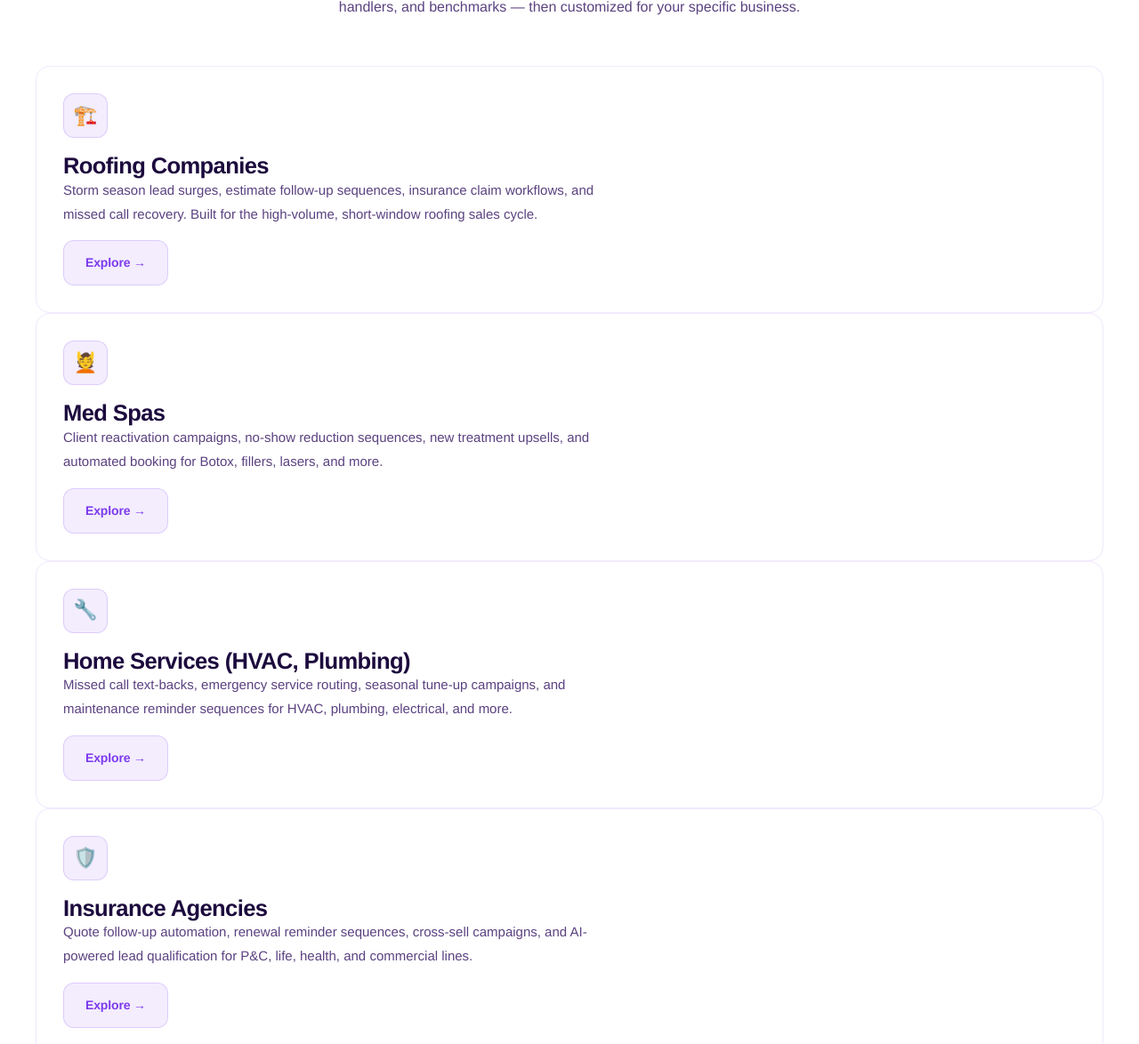
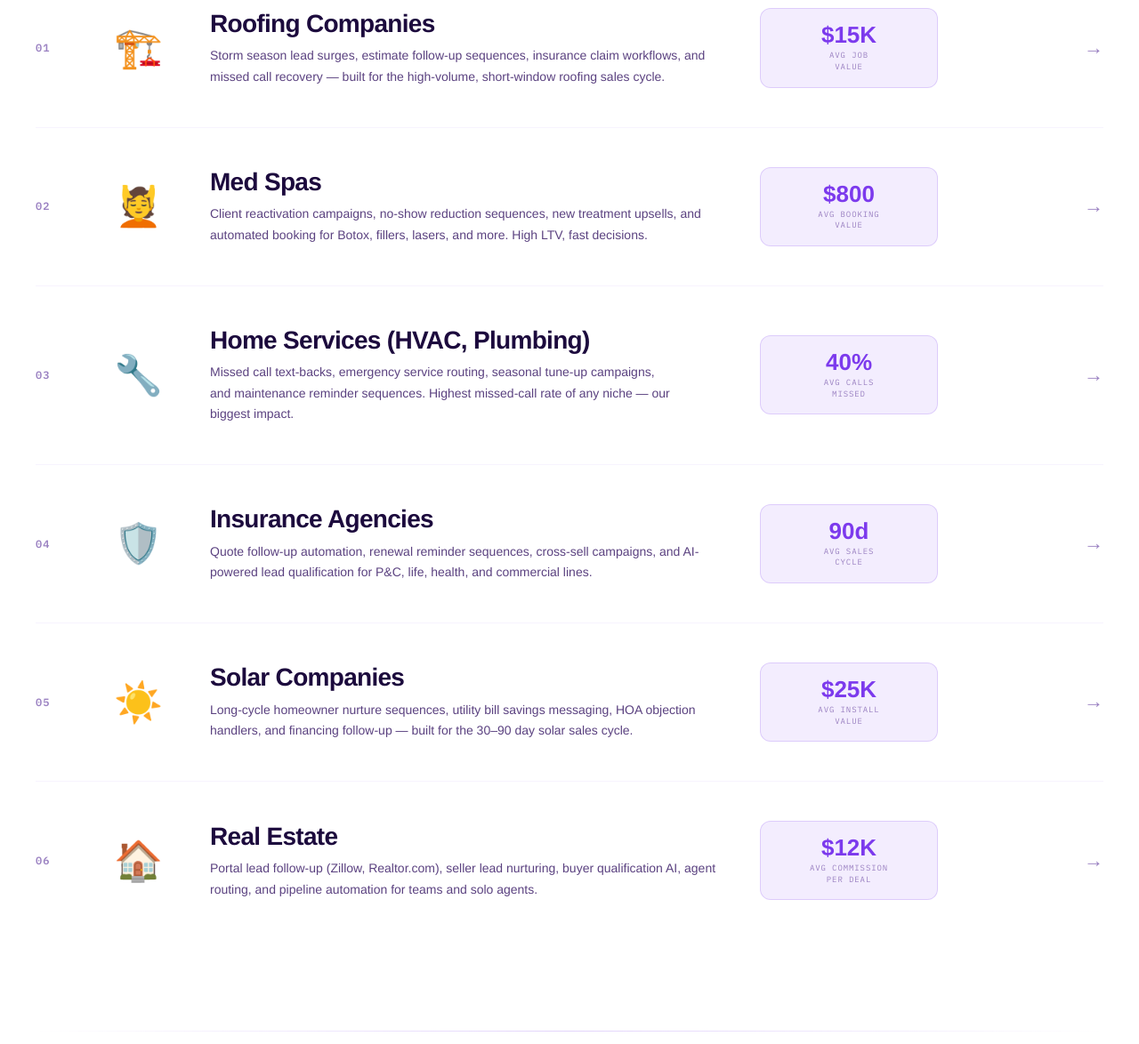
Before and after one commit to anshpatel102104-ai/novaops-ai-website, a plain HTML site: page industries.html in a window 1280 px wide. Shown: the part 1147-2321 px from the top of the page at 89% size. Drawn offline with Linux system fonts and the light colour scheme; a web font is replaced by a local one.

Commit message:
Update industries.html

```diff
--- a/industries.html
+++ b/industries.html
@@ -1,5 +1,5 @@
 <!DOCTYPE html>
-<html lang="en">
+<html lang="en" data-theme="industries">
 <head>
   <meta charset="UTF-8">
   <meta name="viewport" content="width=device-width, initial-scale=1.0">
@@ -14,6 +14,113 @@
   <link href="https://fonts.googleapis.com/css2?family=IBM+Plex+Mono:wght@400;500;600&display=swap" rel="stylesheet">
   <link href="https://api.fontshare.com/v2/css?f[]=cabinet-grotesk@400,500,600,700,800,900&f[]=satoshi@400,500,700&display=swap" rel="stylesheet">
   <link rel="stylesheet" href="style.css">
+  <style>
+    /* ── Industries: large horizontal showcase rows ── */
+    .industry-showcase { display: flex; flex-direction: column; }
+
+    .industry-showcase-row {
+      display: grid;
+      grid-template-columns: 52px 72px 1fr 200px 150px;
+      gap: 36px;
+      align-items: center;
+      padding: 44px 0;
+      border-bottom: 1px solid var(--border-3);
+      text-decoration: none;
+      transition: background var(--t), border-color var(--t);
+    }
+    .industry-showcase-row:last-child { border-bottom: none; }
+    .industry-showcase-row:hover { border-color: var(--border-2); }
+    .industry-showcase-row:hover .industry-showcase-emoji { transform: scale(1.12); }
+    .industry-showcase-row:hover .industry-showcase-arrow { color: var(--teal); transform: translateX(4px); }
+
+    .industry-showcase-num {
+      font-family: var(--f-mono);
+      font-size: 12px;
+      font-weight: 600;
+      color: var(--text-3);
+      letter-spacing: 0.08em;
+    }
+
+    .industry-showcase-emoji {
+      font-size: 44px;
+      line-height: 1;
+      transition: transform var(--t);
+    }
+
+    .industry-showcase-content {}
+    .industry-showcase-content h3 {
+      font-size: clamp(20px, 2.6vw, 28px);
+      font-weight: 700;
+      color: var(--text);
+      margin-bottom: 8px;
+      line-height: 1.2;
+    }
+    .industry-showcase-content p {
+      font-size: 14px;
+      color: var(--text-2);
+      line-height: 1.68;
+      max-width: none;
+    }
+
+    .industry-showcase-stat {
+      background: var(--teal-dim);
+      border: 1px solid var(--border);
+      border-radius: var(--r-md);
+      padding: 16px;
+      text-align: center;
+      flex-shrink: 0;
+    }
+    .industry-showcase-stat-num {
+      font-family: var(--f-display);
+      font-size: 26px;
+      font-weight: 800;
+      color: var(--teal);
+      line-height: 1;
+      margin-bottom: 4px;
+    }
+    .industry-showcase-stat-label {
+      font-family: var(--f-mono);
+      font-size: 9px;
+      text-transform: uppercase;
+      letter-spacing: 0.10em;
+      color: var(--text-3);
+      line-height: 1.4;
+    }
+
+    .industry-showcase-arrow {
+      font-size: 22px;
+      color: var(--text-3);
+      transition: color var(--t), transform var(--t);
+      text-align: right;
+    }
+
+    @media (max-width: 1000px) {
+      .industry-showcase-row {
+        grid-template-columns: 48px 1fr auto;
+        gap: 20px;
+      }
+      .industry-showcase-stat { display: none; }
+      .industry-showcase-arrow { display: none; }
+    }
+    @media (max-width: 640px) {
+      .industry-showcase-row {
+        grid-template-columns: 1fr;
+        gap: 12px;
+        padding: 32px 0;
+      }
+      .industry-showcase-num { display: none; }
+      .industry-showcase-emoji { font-size: 32px; }
+    }
+
+    /* ── Why specific section tweak ── */
+    .why-split {
+      display: grid;
+      grid-template-columns: 1fr 1fr;
+      gap: 60px;
+      align-items: center;
+    }
+    @media (max-width: 860px) { .why-split { grid-template-columns: 1fr; } }
+  </style>
 </head>
 <body>
 
@@ -23,8 +130,8 @@
     <a href="index.html" class="nav-logo" aria-label="NovaOps AI Home">
       <svg class="nav-logo-svg" viewBox="0 0 34 34" fill="none" aria-hidden="true">
         <rect width="34" height="34" rx="8" fill="url(#lgnav)"/>
-        <path d="M9 24V10l8 9 8-9v14" stroke="#04060a" stroke-width="2.5" stroke-linecap="round" stroke-linejoin="round"/>
-        <defs><linearGradient id="lgnav" x1="0" y1="0" x2="34" y2="34" gradientUnits="userSpaceOnUse"><stop stop-color="#00e5c8"/><stop offset="1" stop-color="#1a7bff"/></linearGradient></defs>
+        <path d="M9 24V10l8 9 8-9v14" stroke="#0e0800" stroke-width="2.5" stroke-linecap="round" stroke-linejoin="round"/>
+        <defs><linearGradient id="lgnav" x1="0" y1="0" x2="34" y2="34" gradientUnits="userSpaceOnUse"><stop stop-color="#f59e0b"/><stop offset="1" stop-color="#fb923c"/></linearGradient></defs>
       </svg>
       <span class="nav-logo-name">Nova<span>Ops</span> AI</span>
     </a>
@@ -45,6 +152,7 @@
     </button>
   </div>
 </nav>
+
 <nav class="mobile-drawer" id="mobile-drawer" aria-label="Mobile navigation">
   <a href="index.html">Home</a>
   <a href="services.html">Services</a>
@@ -64,6 +172,7 @@
 
 <!-- ═══ PAGE HERO ═══ -->
 <section class="page-hero" aria-labelledby="industries-h1">
+  <div class="page-hero-glow" aria-hidden="true"></div>
   <div class="container">
     <nav class="breadcrumb" aria-label="Breadcrumb">
       <a href="index.html">Home</a>
@@ -71,58 +180,108 @@
       <span aria-current="page">Industries</span>
     </nav>
     <div class="label reveal">Industry-Specific AI</div>
-    <h1 id="industries-h1" class="reveal">Industry-Specific AI Automation That<br><span class="gradient-text">Speaks Your Business's Language</span></h1>
-    <p class="page-hero-sub reveal">Generic AI tools send generic messages. We build systems trained on your industry's specific language, objections, seasonality, and buying cycles — so leads feel like they're talking to a specialist, not a bot.</p>
+    <h1 id="industries-h1" class="reveal">Built for the Way Your<br><span class="gradient-text">Industry Actually Works</span></h1>
+    <p class="page-hero-sub reveal">Generic AI tools send generic messages. We build systems trained on your industry's language, objections, seasonality, and buying cycles — so leads feel like they're talking to a specialist, not a bot.</p>
   </div>
 </section>
 
 <div class="divider"></div>
 
-<!-- ═══ INDUSTRY GRID ═══ -->
-<section class="section" aria-labelledby="industry-grid-h2">
+<!-- ═══ INDUSTRY SHOWCASE ROWS ═══ -->
+<section class="section" aria-labelledby="industry-showcase-h2">
   <div class="container">
-    <div class="section-header center reveal">
+    <div class="section-header reveal">
       <div class="label">Industries We Serve</div>
-      <h2 id="industry-grid-h2">Six Industries. Six Custom Systems. One Team.</h2>
+      <h2 id="industry-showcase-h2">Six Industries.<br>Six Custom Systems.</h2>
       <p>Each system is pre-built with industry-specific AI prompts, follow-up scripts, objection handlers, and benchmarks — then customized for your specific business.</p>
     </div>
-    <div class="grid-3">
-      <div class="card reveal">
-        <div class="card-icon">🏗️</div>
+
+    <div class="industry-showcase reveal">
+
+      <a href="industries/ai-automation-for-roofers.html" class="industry-showcase-row">
+        <div class="industry-showcase-num">01</div>
+        <div class="industry-showcase-emoji">🏗️</div>
+        <div class="industry-showcase-content">
           <h3>Roofing Companies</h3>
-        <p>Storm season lead surges, estimate follow-up sequences, insurance claim workflows, and missed call recovery. Built for the high-volume, short-window roofing sales cycle.</p>
-        <a href="industries/ai-automation-for-roofers.html" class="btn btn-ghost" style="margin-top:16px;">Explore →</a>
+          <p>Storm season lead surges, estimate follow-up sequences, insurance claim workflows, and missed call recovery — built for the high-volume, short-window roofing sales cycle.</p>
         </div>
-      <div class="card reveal reveal-d1">
-        <div class="card-icon">💆</div>
+        <div class="industry-showcase-stat">
+          <div class="industry-showcase-stat-num">$15K</div>
+          <div class="industry-showcase-stat-label">Avg Job<br>Value</div>
+        </div>
+        <div class="industry-showcase-arrow">→</div>
+      </a>
+
+      <a href="industries/ai-automation-for-med-spas.html" class="industry-showcase-row">
+        <div class="industry-showcase-num">02</div>
+        <div class="industry-showcase-emoji">💆</div>
+        <div class="industry-showcase-content">
           <h3>Med Spas</h3>
-        <p>Client reactivation campaigns, no-show reduction sequences, new treatment upsells, and automated booking for Botox, fillers, lasers, and more.</p>
-        <a href="industries/ai-automation-for-med-spas.html" class="btn btn-ghost" style="margin-top:16px;">Explore →</a>
+          <p>Client reactivation campaigns, no-show reduction sequences, new treatment upsells, and automated booking for Botox, fillers, lasers, and more. High LTV, fast decisions.</p>
         </div>
-      <div class="card reveal reveal-d2">
-        <div class="card-icon">🔧</div>
+        <div class="industry-showcase-stat">
+          <div class="industry-showcase-stat-num">$800</div>
+          <div class="industry-showcase-stat-label">Avg Booking<br>Value</div>
+        </div>
+        <div class="industry-showcase-arrow">→</div>
+      </a>
+
+      <a href="industries/ai-automation-for-home-services.html" class="industry-showcase-row">
+        <div class="industry-showcase-num">03</div>
+        <div class="industry-showcase-emoji">🔧</div>
+        <div class="industry-showcase-content">
           <h3>Home Services (HVAC, Plumbing)</h3>
-        <p>Missed call text-backs, emergency service routing, seasonal tune-up campaigns, and maintenance reminder sequences for HVAC, plumbing, electrical, and more.</p>
-        <a href="industries/ai-automation-for-home-services.html" class="btn btn-ghost" style="margin-top:16px;">Explore →</a>
+          <p>Missed call text-backs, emergency service routing, seasonal tune-up campaigns, and maintenance reminder sequences. Highest missed-call rate of any niche — our biggest impact.</p>
         </div>
-      <div class="card reveal">
-        <div class="card-icon">🛡️</div>
+        <div class="industry-showcase-stat">
+          <div class="industry-showcase-stat-num">40%</div>
+          <div class="industry-showcase-stat-label">Avg Calls<br>Missed</div>
+        </div>
+        <div class="industry-showcase-arrow">→</div>
+      </a>
+
+      <a href="industries/ai-automation-for-insurance-agencies.html" class="industry-showcase-row">
+        <div class="industry-showcase-num">04</div>
+        <div class="industry-showcase-emoji">🛡️</div>
+        <div class="industry-showcase-content">
           <h3>Insurance Agencies</h3>
-        <p>Quote follow-up automation, renewal reminder sequences, cross-sell campaigns, and AI-powered lead qualification for P&C, life, health, and commercial lines.</p>
-        <a href="industries/ai-automation-for-insurance-agencies.html" class="btn btn-ghost" style="margin-top:16px;">Explore →</a>
+          <p>Quote follow-up automation, renewal reminder sequences, cross-sell campaigns, and AI-powered lead qualification for P&amp;C, life, health, and commercial lines.</p>
         </div>
-      <div class="card reveal reveal-d1">
-        <div class="card-icon">☀️</div>
+        <div class="industry-showcase-stat">
+          <div class="industry-showcase-stat-num">90d</div>
+          <div class="industry-showcase-stat-label">Avg Sales<br>Cycle</div>
+        </div>
+        <div class="industry-showcase-arrow">→</div>
+      </a>
+
+      <a href="industries/ai-automation-for-solar-companies.html" class="industry-showcase-row">
+        <div class="industry-showcase-num">05</div>
+        <div class="industry-showcase-emoji">☀️</div>
+        <div class="industry-showcase-content">
           <h3>Solar Companies</h3>
           <p>Long-cycle homeowner nurture sequences, utility bill savings messaging, HOA objection handlers, and financing follow-up — built for the 30–90 day solar sales cycle.</p>
-        <a href="industries/ai-automation-for-solar-companies.html" class="btn btn-ghost" style="margin-top:16px;">Explore →</a>
         </div>
-      <div class="card reveal reveal-d2">
-        <div class="card-icon">🏠</div>
+        <div class="industry-showcase-stat">
+          <div class="industry-showcase-stat-num">$25K</div>
+          <div class="industry-showcase-stat-label">Avg Install<br>Value</div>
+        </div>
+        <div class="industry-showcase-arrow">→</div>
+      </a>
+
+      <a href="industries/ai-automation-for-real-estate.html" class="industry-showcase-row">
+        <div class="industry-showcase-num">06</div>
+        <div class="industry-showcase-emoji">🏠</div>
+        <div class="industry-showcase-content">
           <h3>Real Estate</h3>
           <p>Portal lead follow-up (Zillow, Realtor.com), seller lead nurturing, buyer qualification AI, agent routing, and pipeline automation for teams and solo agents.</p>
-        <a href="industries/ai-automation-for-real-estate.html" class="btn btn-ghost" style="margin-top:16px;">Explore →</a>
         </div>
+        <div class="industry-showcase-stat">
+          <div class="industry-showcase-stat-num">$12K</div>
+          <div class="industry-showcase-stat-label">Avg Commission<br>Per Deal</div>
+        </div>
+        <div class="industry-showcase-arrow">→</div>
+      </a>
+
     </div>
   </div>
 </section>
@@ -132,29 +291,29 @@
 <!-- ═══ WHY INDUSTRY-SPECIFIC ═══ -->
 <section class="section" aria-labelledby="why-specific-h2">
   <div class="container">
-    <article class="feature-row reveal">
+    <div class="why-split reveal">
       <div class="feature-visual">
         <div class="terminal-line tl-muted">// Generic AI response</div>
-        <div class="terminal-line" style="color:var(--red, #ff4d4d);">"Hi! Thanks for reaching out. How can I help you today?"</div>
+        <div class="terminal-line tl-red">"Hi! Thanks for reaching out. How can I help you today?"</div>
         <div class="terminal-line tl-muted" style="margin-top:12px;">// NovaOps AI — Roofing-specific</div>
         <div class="terminal-line tl-green">"Hey Mike! Thanks for the storm damage inquiry. Quick question — are you looking at an insurance claim or out-of-pocket repair?"</div>
         <div class="terminal-line tl-blue">↳ Mike: "Insurance claim"</div>
         <div class="terminal-line tl-green">✓ Insurance workflow triggered</div>
         <div class="terminal-line tl-green">✓ Adjuster-ready estimate booked</div>
       </div>
-      <div class="feature-text">
+      <div>
         <div class="label">Why Industry-Specific Matters</div>
-        <h2 id="why-specific-h2">Generic AI Feels Like a Bot. Industry-Specific AI Feels Like Your Best Rep.</h2>
+        <h2 id="why-specific-h2">Generic AI Feels Like a Bot.<br>Industry-Specific AI Feels Like Your Best Rep.</h2>
         <p>A roofing lead and a med spa lead need completely different conversations. Different language, different objections, different urgency signals, different next steps. Generic AI tools use one-size-fits-all scripts that feel robotic and convert poorly.</p>
         <p style="margin-top:16px;">Every NovaOps system is trained on your industry's specific language, trained to handle your most common objections, and optimized using performance data from businesses like yours — so your AI sounds human, relevant, and credible from message one.</p>
-        <ul class="checklist">
+        <ul class="checklist" style="margin-top:24px;">
           <li>Industry-specific AI prompts and scripts</li>
           <li>Common objection handlers built-in</li>
           <li>Seasonal and buying-cycle awareness</li>
           <li>Benchmarks from your specific industry</li>
         </ul>
       </div>
-    </article>
+    </div>
   </div>
 </section>
 
@@ -180,8 +339,8 @@
         <a href="index.html" class="nav-logo">
           <svg class="nav-logo-svg" viewBox="0 0 34 34" fill="none" aria-hidden="true">
             <rect width="34" height="34" rx="8" fill="url(#lgft)"/>
-            <path d="M9 24V10l8 9 8-9v14" stroke="#04060a" stroke-width="2.5" stroke-linecap="round" stroke-linejoin="round"/>
-            <defs><linearGradient id="lgft" x1="0" y1="0" x2="34" y2="34" gradientUnits="userSpaceOnUse"><stop stop-color="#00e5c8"/><stop offset="1" stop-color="#1a7bff"/></linearGradient></defs>
+            <path d="M9 24V10l8 9 8-9v14" stroke="#0e0800" stroke-width="2.5" stroke-linecap="round" stroke-linejoin="round"/>
+            <defs><linearGradient id="lgft" x1="0" y1="0" x2="34" y2="34" gradientUnits="userSpaceOnUse"><stop stop-color="#f59e0b"/><stop offset="1" stop-color="#fb923c"/></linearGradient></defs>
           </svg>
           <span class="nav-logo-name">Nova<span>Ops</span> AI</span>
         </a>
```
Lines whose indentation alone changed are shown as unchanged.
